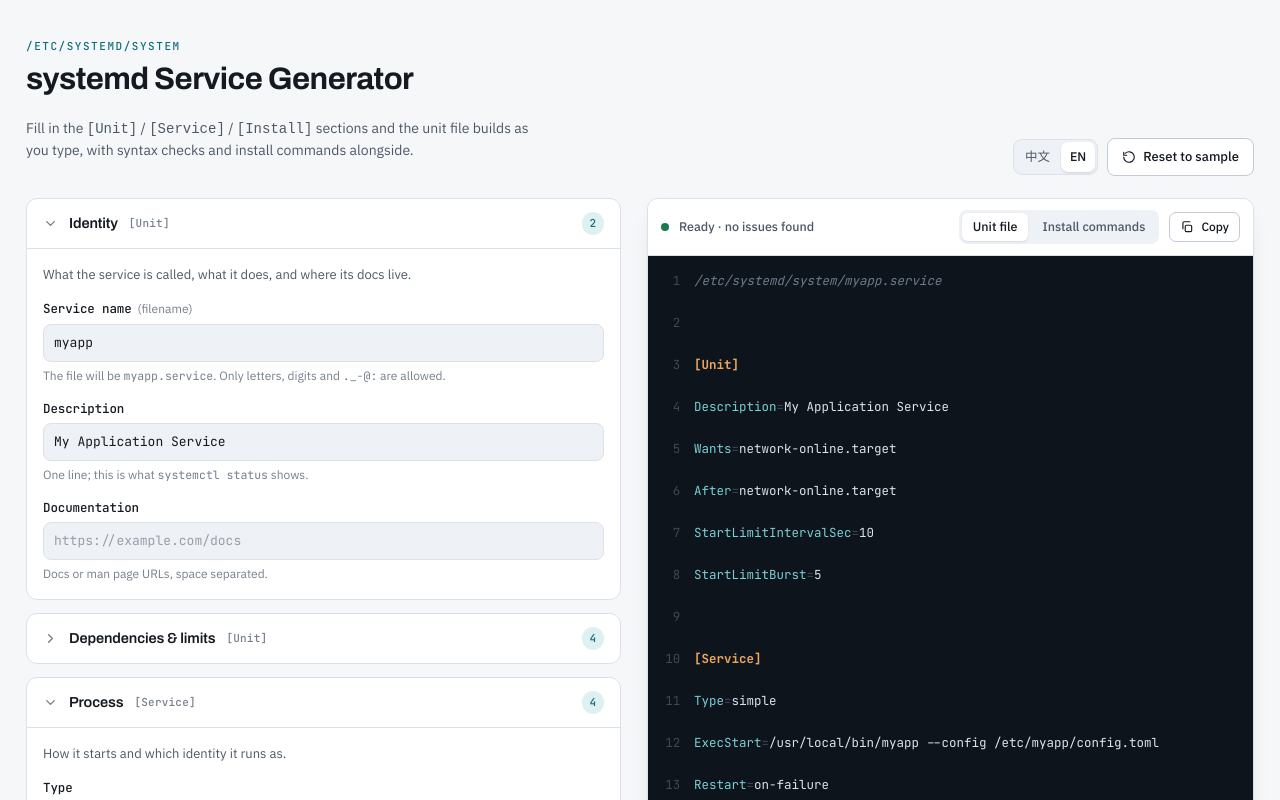
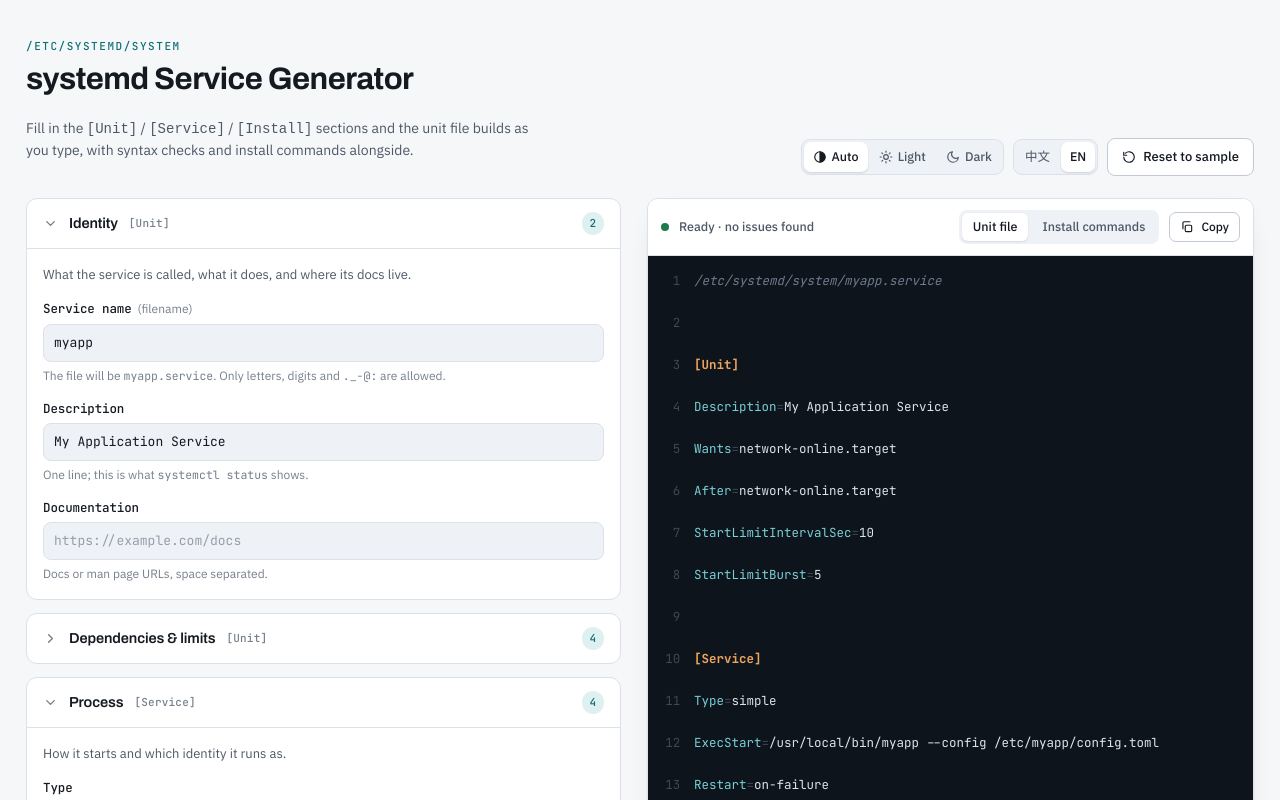
Before and after one commit to emptyteeth/sdtool, a plain HTML site: page systemd-generator.html in a window 1280 px wide. Shown: the top 800 px of the page. Drawn offline with Linux system fonts and the light colour scheme.

Commit message:
feat: add dark/light theme switching
- Auto / Light / Dark switch in the header; auto follows the system
  prefers-color-scheme
- An inline head script applies the saved theme before first paint, so dark
  mode no longer flashes white
- Theme choice is stored in localStorage, independent of the language choice
- Reuses the two token palettes already defined, and sets color-scheme in
  dark mode so form controls and scrollbars follow

Co-Authored-By: Claude Code <noreply@anthropic.com>

```diff
--- a/systemd-generator.html
+++ b/systemd-generator.html
@@ -150,6 +150,11 @@ h1{font-size:clamp(23px,3.4vw,31px);font-weight:700;letter-spacing:-.018em;line-
 .seg>button[aria-pressed="true"]{
   background:var(--surface);color:var(--fg);
   box-shadow:0 1px 2px rgba(16,24,40,.14);
+}
+.seg>button svg{width:14px;height:14px;flex:none}
+.seg .seg-label{
+  font-size:10.5px;font-weight:600;letter-spacing:.08em;text-transform:uppercase;
+  color:var(--fg-3);padding-inline:5px 3px;font-family:var(--font-body);
 }
 
 .layout{
@@ -351,6 +356,14 @@ footer code{font-family:var(--font-mono);font-size:12px;color:var(--fg-2)}
   *{transition:none!important;animation:none!important}
 }
 </style>
+<script>
+/* 主题偏好必须在首次绘制前生效,否则深色模式下会闪一下白底 */
+try{
+  var __t = localStorage.getItem("sdtool.theme.v1");
+  if(__t === "dark" || __t === "light") document.documentElement.setAttribute("data-theme", __t);
+}catch(e){}
+</script>
+
 <header class="page-head">
   <div class="brand">
     <span class="eyebrow">/etc/systemd/system</span>
@@ -358,6 +371,20 @@ footer code{font-family:var(--font-mono);font-size:12px;color:var(--fg-2)}
     <p class="sub" id="i18n-sub">按 <code>[Unit]</code> / <code>[Service]</code> / <code>[Install]</code> 分段填写，右侧实时生成 unit 文件，附带语法检查提示与部署命令。</p>
   </div>
   <div class="head-actions">
+    <div class="seg" id="seg-theme" role="group" aria-label="主题">
+      <button type="button" data-theme-set="auto" aria-pressed="true" title="跟随系统">
+        <svg viewBox="0 0 24 24" fill="none" stroke="currentColor" stroke-width="2" stroke-linecap="round"><circle cx="12" cy="12" r="9"/><path d="M12 3v18" /><path d="M12 21a9 9 0 0 0 0-18" fill="currentColor" stroke="none"/></svg>
+        <span data-i18n="theme.auto">自动</span>
+      </button>
+      <button type="button" data-theme-set="light" aria-pressed="false" title="浅色">
+        <svg viewBox="0 0 24 24" fill="none" stroke="currentColor" stroke-width="2" stroke-linecap="round"><circle cx="12" cy="12" r="4"/><path d="M12 2v2M12 20v2M4.9 4.9l1.4 1.4M17.7 17.7l1.4 1.4M2 12h2M20 12h2M4.9 19.1l1.4-1.4M17.7 6.3l1.4-1.4"/></svg>
+        <span data-i18n="theme.light">浅色</span>
+      </button>
+      <button type="button" data-theme-set="dark" aria-pressed="false" title="深色">
+        <svg viewBox="0 0 24 24" fill="none" stroke="currentColor" stroke-width="2" stroke-linecap="round" stroke-linejoin="round"><path d="M21 12.8A9 9 0 1 1 11.2 3a7 7 0 0 0 9.8 9.8z"/></svg>
+        <span data-i18n="theme.dark">深色</span>
+      </button>
+    </div>
     <div class="seg" id="seg-lang" role="group" aria-label="语言 / Language">
       <button type="button" data-lang-set="zh" aria-pressed="true">中文</button>
       <button type="button" data-lang-set="en" aria-pressed="false">EN</button>
@@ -428,6 +455,10 @@ var STR = {
     "copy.manual":"请手动复制",
     "sheet.show":"展开",
     "sheet.hide":"收起",
+    "theme.auto":"自动",
+    "theme.light":"浅色",
+    "theme.dark":"深色",
+    "theme.group":"主题",
     "lang.group":"语言 / Language",
     "status.ok":"就绪 · 语法检查无异常",
     "status.warn":"可以生成 · {0} 条建议",
@@ -483,6 +514,10 @@ var STR = {
     "copy.manual":"Select and copy",
     "sheet.show":"Show",
     "sheet.hide":"Hide",
+    "theme.auto":"Auto",
+    "theme.light":"Light",
+    "theme.dark":"Dark",
+    "theme.group":"Theme",
     "lang.group":"Language / 语言",
     "status.ok":"Ready · no issues found",
     "status.warn":"Usable · {0} suggestion(s)",
@@ -530,6 +565,7 @@ var STR = {
 };
 
 var LANG_KEY = "sdtool.lang.v1";
+var THEME_KEY = "sdtool.theme.v1";
 var DRAFT_KEY = "sdtool.draft.v1";
 var lang = "zh";
 
@@ -931,9 +967,14 @@ function buildChrome(){
   el("copy-label").textContent = t("copy.idle");
   el("sheet-label").textContent = (el("output").dataset.open === "true") ? t("sheet.hide") : t("sheet.show");
   el("output").setAttribute("aria-label", t("out.label"));
+  el("seg-theme").setAttribute("aria-label", t("theme.group"));
   el("seg-lang").setAttribute("aria-label", t("lang.group"));
   Array.prototype.forEach.call(document.querySelectorAll("[data-i18n]"), function(node){
     node.textContent = t(node.dataset.i18n);
+  });
+  var titles = {auto:t("theme.auto"), light:t("theme.light"), dark:t("theme.dark")};
+  Array.prototype.forEach.call(el("seg-theme").children, function(b){
+    b.title = titles[b.dataset.themeSet];
   });
 }
 
@@ -1291,6 +1332,16 @@ function writePref(key, val){
   try{ localStorage.setItem(key, val); }catch(e){}
 }
 
+/* ============ 主题 ============ */
+function applyTheme(mode, persist){
+  if(mode === "auto") document.documentElement.removeAttribute("data-theme");
+  else document.documentElement.setAttribute("data-theme", mode);
+  if(persist) writePref(THEME_KEY, mode);
+  Array.prototype.forEach.call(el("seg-theme").children, function(b){
+    b.setAttribute("aria-pressed", b.dataset.themeSet === mode ? "true" : "false");
+  });
+}
+
 /* ============ 语言 ============ */
 function detectLang(){
   var saved = readPref(LANG_KEY);
@@ -1387,6 +1438,10 @@ function bind(){
     writeState(DEFAULTS);
   });
 
+  el("seg-theme").addEventListener("click", function(ev){
+    var btn = ev.target.closest("[data-theme-set]");
+    if(btn) applyTheme(btn.dataset.themeSet, true);
+  });
   el("seg-lang").addEventListener("click", function(ev){
     var btn = ev.target.closest("[data-lang-set]");
     if(btn){ applyLang(btn.dataset.langSet); updateLangButtons(); }
@@ -1410,6 +1465,7 @@ function bind(){
 
 /* ============ 启动 ============ */
 lang = detectLang();
+applyTheme(readPref(THEME_KEY) === "dark" || readPref(THEME_KEY) === "light" ? readPref(THEME_KEY) : "auto", false);
 buildChrome();
 updateLangButtons();
 buildForm();
```
